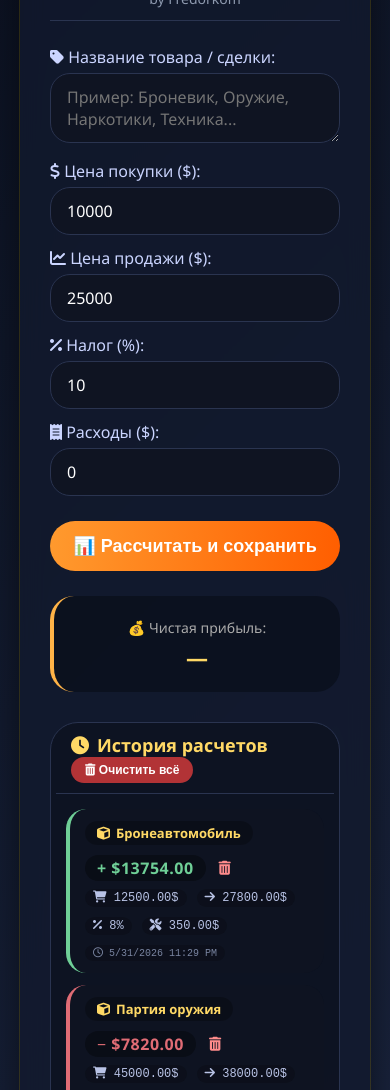
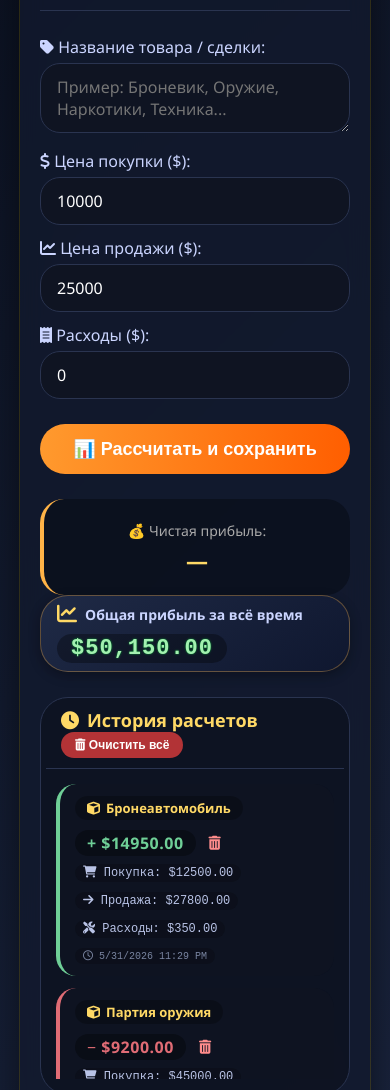
Before and after one commit to Fredini52/-GTA5RP, a plain HTML site: page index.html in a window 390 px wide. Shown: the part 142-1232 px from the top of the page. Drawn offline with Linux system fonts and the light colour scheme.

Commit message:
Update index.html

```diff
--- a/index.html
+++ b/index.html
@@ -2,7 +2,7 @@
 <html>
 <head>
     <meta charset="UTF-8">
-    <title>GTA 5 RP Калькулятор — Название товара + история</title>
+    <title>GTA 5 RP Калькулятор — Общая прибыль</title>
     <link rel="stylesheet" href="https://cdnjs.cloudflare.com/ajax/libs/font-awesome/6.0.0-beta3/css/all.min.css">
     <style>
         * {
@@ -39,6 +39,7 @@
             margin-bottom: 5px;
         }
 
+        /* ВОЗВРАЩАЕМ ПОДЗАГОЛОВОК "by Fredorkom" */
         .sub {
             text-align: center;
             color: #8e9aaf;
@@ -119,8 +120,47 @@
             color: #aaa;
         }
 
+        /* УМЕНЬШЕННЫЙ КОМПАКТНЫЙ блок общей прибыли */
+        .total-earnings {
+            background: linear-gradient(145deg, #1f2a46, #0f172f);
+            border-radius: 28px;
+            padding: 10px 20px;
+            margin-bottom: 20px;
+            display: flex;
+            align-items: center;
+            justify-content: space-between;
+            flex-wrap: wrap;
+            gap: 10px;
+            border: 1px solid #ffb34755;
+            box-shadow: 0 4px 12px rgba(0,0,0,0.3);
+        }
+
+        .total-label {
+            font-size: 16px;
+            font-weight: bold;
+            color: #cbd5ff;
+            display: flex;
+            align-items: center;
+            gap: 8px;
+        }
+
+        .total-label i {
+            color: #ffd966;
+            font-size: 20px;
+        }
+
+        .total-amount {
+            font-size: 26px;
+            font-weight: 800;
+            background: #00000055;
+            padding: 4px 18px;
+            border-radius: 60px;
+            letter-spacing: 1px;
+            font-family: monospace;
+        }
+
         .history-section {
-            margin-top: 30px;
+            margin-top: 25px;
             background: rgba(10, 15, 28, 0.6);
             border-radius: 28px;
             padding: 10px 5px 15px 5px;
@@ -292,14 +332,32 @@
             margin-top: 18px;
             color: #5b6885;
         }
+
+        @media (max-width: 550px) {
+            .total-earnings {
+                flex-direction: row;
+                justify-content: space-between;
+                padding: 8px 16px;
+            }
+            .total-amount {
+                font-size: 22px;
+                padding: 2px 14px;
+            }
+            .total-label {
+                font-size: 14px;
+            }
+            .container {
+                padding: 20px;
+            }
+        }
     </style>
 </head>
 <body>
 <div class="container">
     <h1>⌨️ GTA 5 RP Калькулятор</h1>
-    <div class="sub">by Fredorkom</div>
+    <div class="sub">by Fredorkom</div>  <!-- ПОДЗАГОЛОВОК ВЕРНУЛСЯ -->
 
-    <!-- ПОЛЕ ДЛЯ НАЗВАНИЯ ТОВАРА - ИСПРАВЛЕНО -->
+    <!-- ПОЛЕ ДЛЯ НАЗВАНИЯ ТОВАРА -->
     <label><i class="fas fa-tag"></i> Название товара / сделки:</label>
     <textarea id="itemName" placeholder="Пример: Броневик, Оружие, Наркотики, Техника..." style="min-height: 45px;"></textarea>
 
@@ -309,9 +367,6 @@
     <label><i class="fas fa-chart-line"></i> Цена продажи ($):</label>
     <input type="number" id="sellPrice" placeholder="25000" value="25000">
 
-    <label><i class="fas fa-percent"></i> Налог (%):</label>
-    <input type="number" id="tax" placeholder="10" value="10">
-
     <label><i class="fas fa-receipt"></i> Расходы ($):</label>
     <input type="number" id="expenses" placeholder="0" value="0">
 
@@ -320,6 +375,15 @@
     <div class="result" id="resultBlock">
         <span>💰 Чистая прибыль:</span>
         <p id="resultValue">—</p>
+    </div>
+
+    <!-- КОМПАКТНЫЙ БЛОК ОБЩЕЙ ПРИБЫЛИ -->
+    <div class="total-earnings" id="totalEarningsBlock">
+        <div class="total-label">
+            <i class="fas fa-chart-line"></i>
+            <span>Общая прибыль за всё время</span>
+        </div>
+        <div class="total-amount" id="totalProfitDisplay">$0.00</div>
     </div>
 
     <!-- БЛОК ИСТОРИИ -->
@@ -414,25 +478,25 @@
         } catch(e) {}
     }
 
-    // Звуки на ввод (кроме textarea, чтобы не мешать печатать, но добавим легкий звук при фокусе)
+    // Звуки на ввод input
     const allInputs = document.querySelectorAll('input');
     allInputs.forEach(el => {
         el.addEventListener('input', () => playKeyboardSound());
         el.addEventListener('click', () => playKeyboardSound());
     });
 
-    // Для textarea - только клик для фокуса, без звука при каждом символе, чтобы не бесить
     const itemNameField = document.getElementById('itemName');
     if (itemNameField) {
         itemNameField.addEventListener('click', () => playKeyboardSound());
-        // не добавляем input звук, чтобы при печати не отвлекало
     }
 
     const calcButton = document.querySelector('button');
+    if (calcButton) {
         calcButton.addEventListener('click', () => {
             playEnterSound();
             if (navigator.vibrate) navigator.vibrate(20);
         });
+    }
 
     document.body.addEventListener('click', function initAudio() {
         if (audioCtx && audioCtx.state === 'suspended') {
@@ -442,9 +506,36 @@
         document.body.removeEventListener('click', initAudio);
     });
 
-    // ---------------------- ИСТОРИЯ -------------------------
+    // ---------------------- ИСТОРИЯ + ОБЩАЯ ПРИБЫЛЬ (без налога) -------------------------
     let historyArray = [];
-    const STORAGE_KEY = "gta_rp_calc_history_v3";
+    const STORAGE_KEY = "gta_rp_calc_history_fredorkom_final";
+
+    // Подсчет общей суммы прибыли
+    function computeTotalProfit() {
+        let total = 0;
+        for (let record of historyArray) {
+            if (typeof record.profit === 'number' && !isNaN(record.profit)) {
+                total += record.profit;
+            }
+        }
+        return total;
+    }
+
+    function updateTotalProfitUI() {
+        const totalProfit = computeTotalProfit();
+        const totalElem = document.getElementById('totalProfitDisplay');
+        if (totalElem) {
+            const formatted = totalProfit.toLocaleString('en-US', { minimumFractionDigits: 2, maximumFractionDigits: 2 });
+            totalElem.textContent = `$${formatted}`;
+            if (totalProfit >= 0) {
+                totalElem.style.color = "#a3f0b0";
+                totalElem.style.textShadow = "0 0 2px #00aa33";
+            } else {
+                totalElem.style.color = "#ff9a8b";
+                totalElem.style.textShadow = "0 0 2px #aa3322";
+            }
+        }
+    }
 
     function loadHistoryFromStorage() {
         const stored = localStorage.getItem(STORAGE_KEY);
@@ -453,6 +544,7 @@
                 historyArray = JSON.parse(stored);
                 if (!Array.isArray(historyArray)) historyArray = [];
                 historyArray = historyArray.map(record => {
+                    if (record.profit === undefined) record.profit = 0;
                     if (record.itemName === undefined) record.itemName = "";
                     return record;
                 });
@@ -461,13 +553,15 @@
             historyArray = [];
         }
         renderHistoryList();
+        updateTotalProfitUI();
     }
 
     function saveHistoryToStorage() {
         localStorage.setItem(STORAGE_KEY, JSON.stringify(historyArray));
+        updateTotalProfitUI();
     }
 
-    function addHistoryRecord(itemName, buy, sell, taxPercent, expenses, profit, profitRaw) {
+    function addHistoryRecord(itemName, buy, sell, expenses, profit) {
         const now = new Date();
         const timeString = `${now.toLocaleDateString()} ${now.toLocaleTimeString([], {hour:'2-digit', minute:'2-digit'})}`;
         let finalName = itemName.trim();
@@ -478,23 +572,23 @@
             itemName: finalName,
             buy: buy,
             sell: sell,
-            tax: taxPercent,
             expenses: expenses,
             profit: profit,
-            profitRaw: profitRaw,
             time: timeString,
             timestamp: now.getTime()
         };
         historyArray.unshift(record);
-        if (historyArray.length > 45) historyArray.pop();
+        if (historyArray.length > 50) historyArray.pop();
         saveHistoryToStorage();
         renderHistoryList();
+        updateTotalProfitUI();
     }
 
     function clearHistory() {
         historyArray = [];
         saveHistoryToStorage();
         renderHistoryList();
+        updateTotalProfitUI();
         playKeyboardSound();
     }
 
@@ -502,6 +596,7 @@
         historyArray = historyArray.filter(item => item.id !== id);
         saveHistoryToStorage();
         renderHistoryList();
+        updateTotalProfitUI();
         playKeyboardSound();
     }
 
@@ -546,10 +641,9 @@
                         </div>
                     </div>
                     <div class="history-details">
-                        <span><i class="fas fa-shopping-cart"></i> ${record.buy.toFixed(2)}$</span>
-                        <span><i class="fas fa-arrow-right"></i> ${record.sell.toFixed(2)}$</span>
-                        <span><i class="fas fa-percent"></i> ${record.tax}%</span>
-                        <span><i class="fas fa-tools"></i> ${record.expenses.toFixed(2)}$</span>
+                        <span><i class="fas fa-shopping-cart"></i> Покупка: $${record.buy.toFixed(2)}</span>
+                        <span><i class="fas fa-arrow-right"></i> Продажа: $${record.sell.toFixed(2)}</span>
+                        <span><i class="fas fa-tools"></i> Расходы: $${record.expenses.toFixed(2)}</span>
                         <span class="history-time"><i class="far fa-clock"></i> ${record.time}</span>
                     </div>
                 </div>
@@ -566,17 +660,15 @@
         });
     }
 
-    // ---------------------- ОСНОВНОЙ РАСЧЁТ -------------------------
+    // ---------------------- ОСНОВНОЙ РАСЧЁТ (БЕЗ НАЛОГА) -------------------------
     function calculate() {
         let itemName = document.getElementById('itemName').value || "";
         let buy = parseFloat(document.getElementById('buyPrice').value) || 0;
         let sell = parseFloat(document.getElementById('sellPrice').value) || 0;
-        let tax = parseFloat(document.getElementById('tax').value) || 0;
         let expenses = parseFloat(document.getElementById('expenses').value) || 0;
 
-        let profitBeforeTax = sell - buy - expenses;
-        let taxAmount = profitBeforeTax * (tax / 100);
-        let finalProfit = profitBeforeTax - taxAmount;
+        // Формула без налога: чистая прибыль = продажа - покупка - расходы
+        let finalProfit = sell - buy - expenses;
 
         let resultElement = document.getElementById('resultValue');
         if (finalProfit >= 0) {
@@ -591,22 +683,27 @@
         block.style.transform = "scale(1.02)";
         setTimeout(() => block.style.transform = "scale(1)", 150);
 
-        addHistoryRecord(itemName, buy, sell, tax, expenses, finalProfit, profitBeforeTax);
+        addHistoryRecord(itemName, buy, sell, expenses, finalProfit);
     }
 
-    document.getElementById('clearHistoryBtn')?.addEventListener('click', () => {
-        if (confirm('🗑️ Очистить всю историю расчетов?')) {
+    // Обработчик очистки истории
+    const clearBtn = document.getElementById('clearHistoryBtn');
+    if (clearBtn) {
+        clearBtn.addEventListener('click', () => {
+            if (confirm('🗑️ Очистить всю историю расчетов? Общая прибыль обнулится.')) {
                 clearHistory();
                 playEnterSound();
             } else {
                 playKeyboardSound();
             }
         });
+    }
 
+    // Загружаем историю из LocalStorage
     loadHistoryFromStorage();
 
-    // Enter на полях (кроме textarea - там Enter для переноса строки)
-    const numberFields = ['buyPrice', 'sellPrice', 'tax', 'expenses'];
+    // Добавляем Enter на полях
+    const numberFields = ['buyPrice', 'sellPrice', 'expenses'];
     numberFields.forEach(id => {
         const field = document.getElementById(id);
         if (field) {
@@ -631,21 +728,18 @@
         });
     }
 
-    // Демо-записи при пустой истории
+    // Демо-записи (примеры сделок без налога)
     if (historyArray.length === 0) {
         const demoDate = new Date();
         const demoTime = `${demoDate.toLocaleDateString()} ${demoDate.toLocaleTimeString([], {hour:'2-digit', minute:'2-digit'})}`;
-
         const demoRecords = [
             {
                 id: Date.now() + 1001,
                 itemName: "Бронеавтомобиль",
                 buy: 12500,
                 sell: 27800,
-                tax: 8,
                 expenses: 350,
-                profit: (27800-12500-350) * (1 - 8/100),
-                profitRaw: 27800-12500-350,
+                profit: 27800 - 12500 - 350,
                 time: demoTime,
                 timestamp: Date.now() - 3600000
             },
@@ -654,10 +748,8 @@
                 itemName: "Партия оружия",
                 buy: 45000,
                 sell: 38000,
-                tax: 15,
                 expenses: 2200,
-                profit: (38000-45000-2200) * (1 - 15/100),
-                profitRaw: 38000-45000-2200,
+                profit: 38000 - 45000 - 2200,
                 time: demoTime,
                 timestamp: Date.now() - 7200000
             },
@@ -666,18 +758,36 @@
                 itemName: "Наркотические вещества",
                 buy: 32000,
                 sell: 56000,
-                tax: 12,
                 expenses: 1800,
-                profit: (56000-32000-1800) * (1 - 12/100),
-                profitRaw: 56000-32000-1800,
+                profit: 56000 - 32000 - 1800,
                 time: demoTime,
                 timestamp: Date.now() - 86400000
+            },
+            {
+                id: Date.now() + 1004,
+                itemName: "Элитная техника",
+                buy: 86000,
+                sell: 112500,
+                expenses: 4300,
+                profit: 112500 - 86000 - 4300,
+                time: demoTime,
+                timestamp: Date.now() - 172800000
             }
         ];
         historyArray.push(...demoRecords);
         saveHistoryToStorage();
         renderHistoryList();
+        updateTotalProfitUI();
+    } else {
+        updateTotalProfitUI();
     }
+
+    // Синхронизация при изменении localStorage из других вкладок
+    window.addEventListener('storage', (e) => {
+        if (e.key === STORAGE_KEY) {
+            loadHistoryFromStorage();
+        }
+    });
 </script>
 </body>
 </html>
```
Lines whose indentation alone changed are shown as unchanged.
